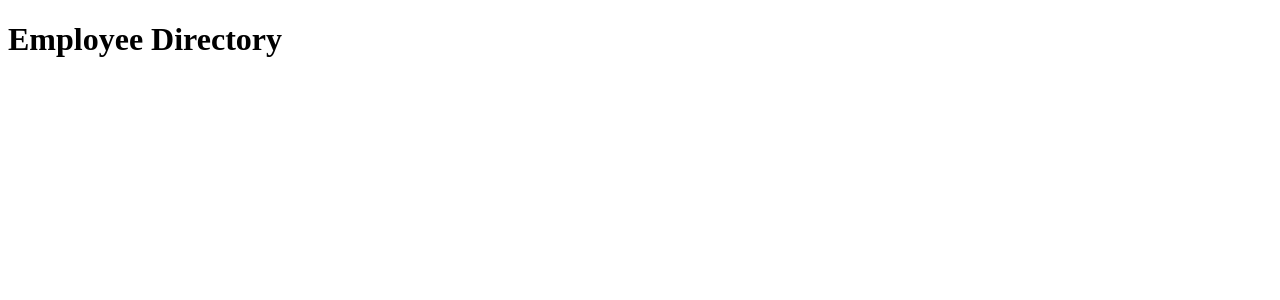
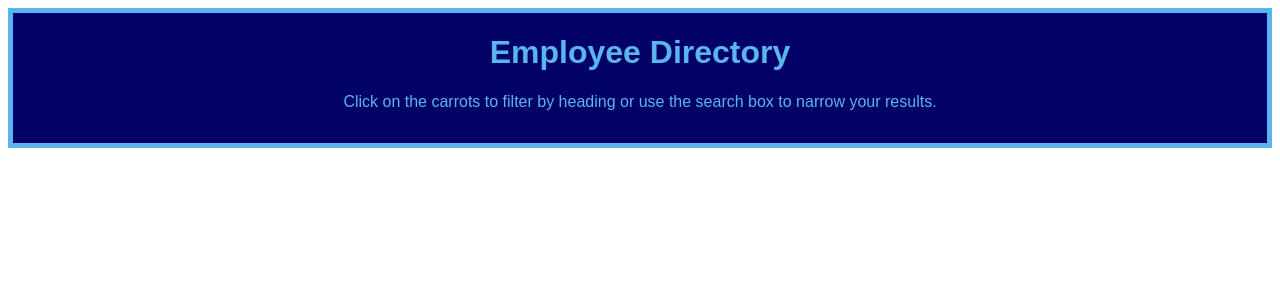
Before and after one commit to jeniglar/EmployeeDirectory, a React (Create React App) app: page / in a window 1280 px wide. Shown: the top 300 px of the page. Built offline with nearby package versions, Linux system fonts and the light colour scheme.

Commit message:
Styled header

```diff
--- a/public/index.html
+++ b/public/index.html
@@ -2,7 +2,7 @@
 <html lang="en">
   <head>
     <meta charset="utf-8" />
-    <link rel="icon" href="%PUBLIC_URL%/favicon.ico" />
+    <!-- <link rel="icon" href="%PUBLIC_URL%/favicon.ico" /> -->
     <meta name="viewport" content="width=device-width, initial-scale=1" />
     <meta name="theme-color" content="#000000" />
     <meta
--- a/src/components/header/index.js
+++ b/src/components/header/index.js
@@ -5,6 +5,7 @@ function Header() {
   return (
     <div className="header">
         <h1>Employee Directory</h1>
+        <p>Click on the carrots to filter by heading or use the search box to narrow your results.</p>
     </div>
   );
 }
--- a/src/components/header/style.css
+++ b/src/components/header/style.css
@@ -1,3 +1,9 @@
 .header {
-    color: black
+    background-color: rgb(1, 1, 102);
+    color: rgb(91, 181, 237);
+    height: 130px;
+    text-align: center;
+
+    border: 5px solid;
+    font-family: "arial"
 }
--- a/src/index.css
+++ b/src/index.css
@@ -1,4 +1,4 @@
-body {
+/* body {
   margin: 0;
   font-family: -apple-system, BlinkMacSystemFont, 'Segoe UI', 'Roboto', 'Oxygen',
     'Ubuntu', 'Cantarell', 'Fira Sans', 'Droid Sans', 'Helvetica Neue',
@@ -10,4 +10,4 @@ body {
 code {
   font-family: source-code-pro, Menlo, Monaco, Consolas, 'Courier New',
     monospace;
-}
+} */
```
